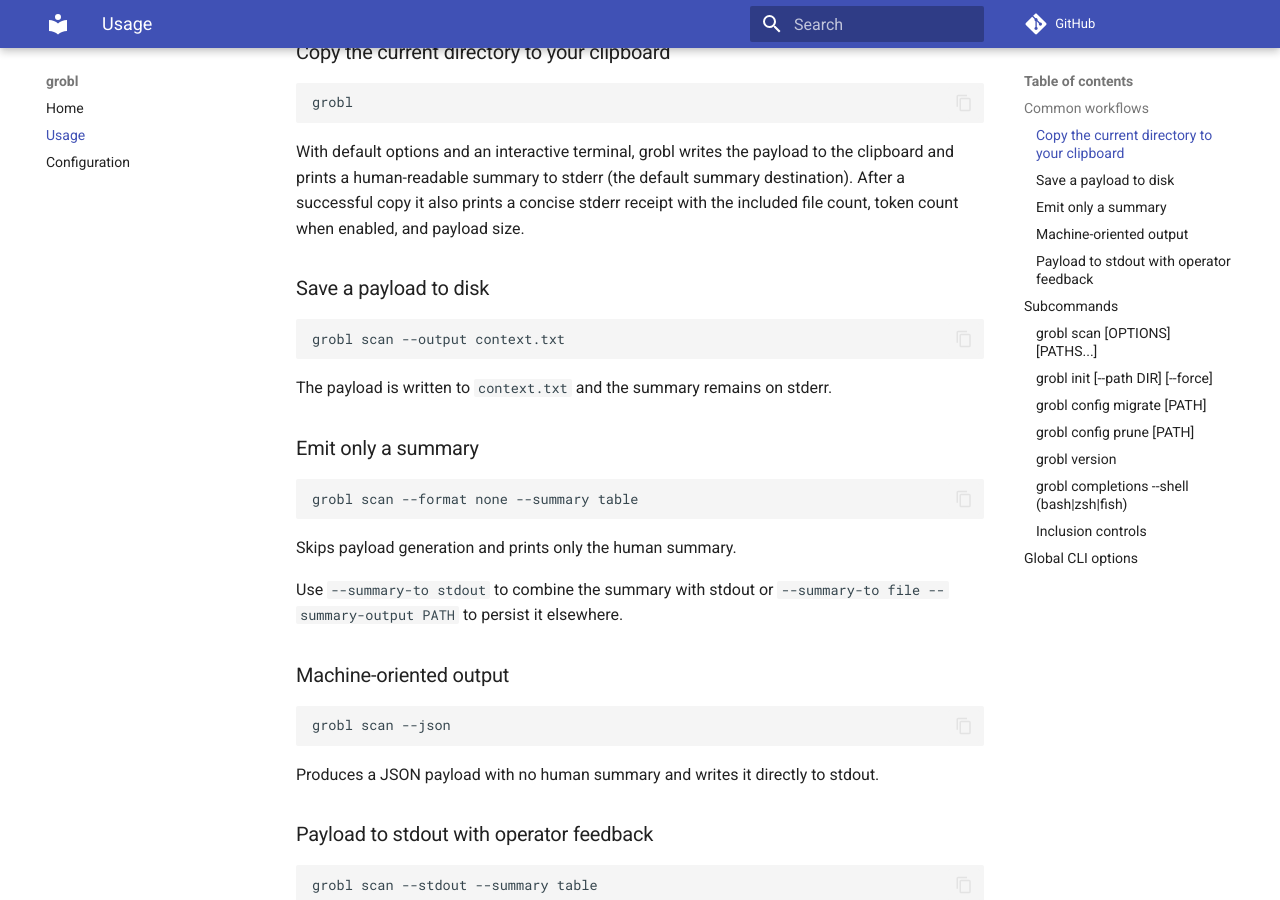
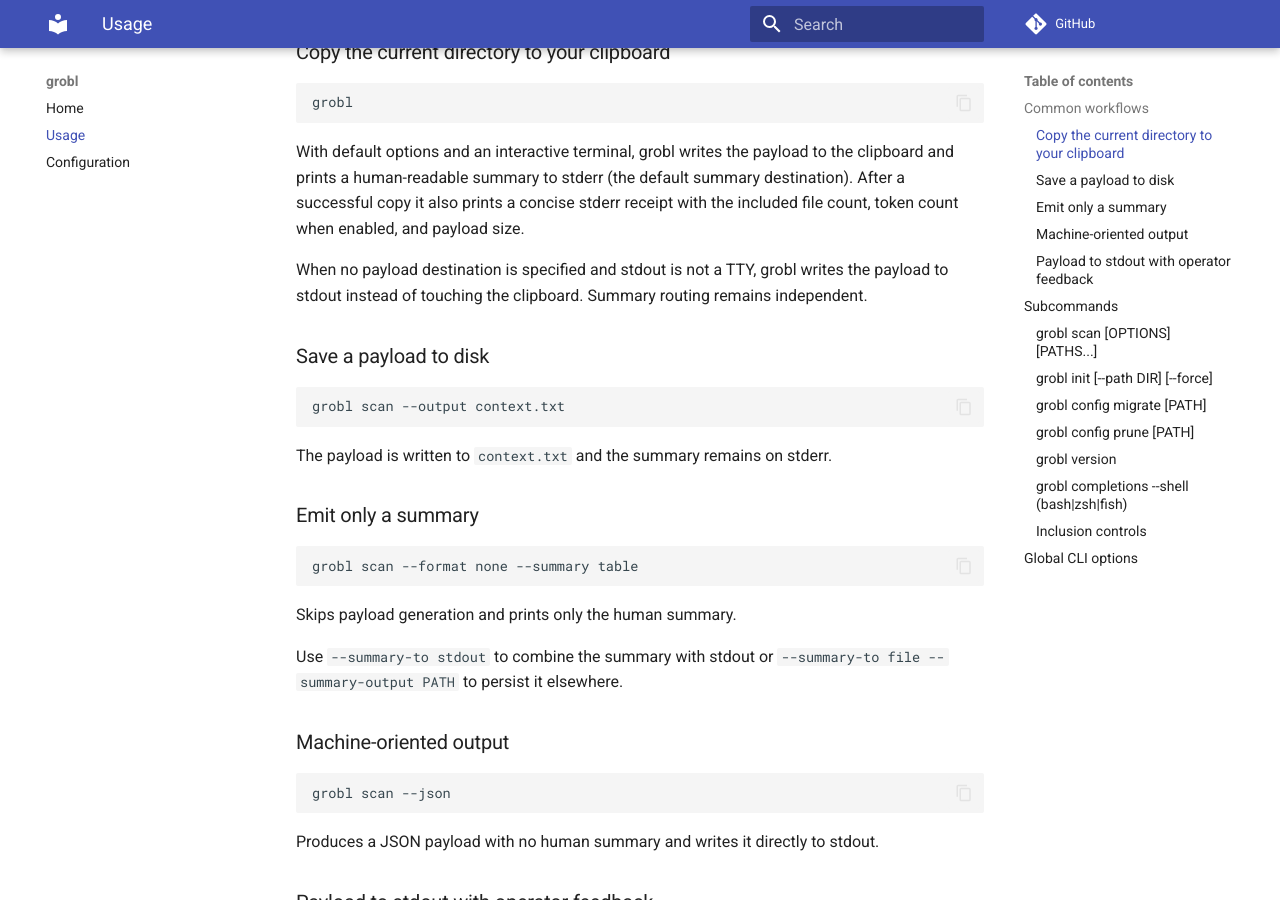
Before and after one commit to josephcourtney/grobl, an MkDocs documentation site: the page built from docs/usage.md, in a window 1280 px wide and 900 px high, scrolled down 336 px. Built offline with MkDocs 1.6.1 and Material for MkDocs 9.7.7, drawn with Linux system fonts in a browser that asks for light colours; comment, search, counter and statistics services are not loaded.

Commit message:
docs: document non-TTY payload routing

````diff
--- a/docs/usage.md
+++ b/docs/usage.md
@@ -11,6 +11,8 @@
 ```
 
 With default options and an interactive terminal, grobl writes the payload to the clipboard and prints a human-readable summary to stderr (the default summary destination). After a successful copy it also prints a concise stderr receipt with the included file count, token count when enabled, and payload size.
+
+When no payload destination is specified and stdout is not a TTY, grobl writes the payload to stdout instead of touching the clipboard. Summary routing remains independent.
 
 ### Save a payload to disk
 
````
